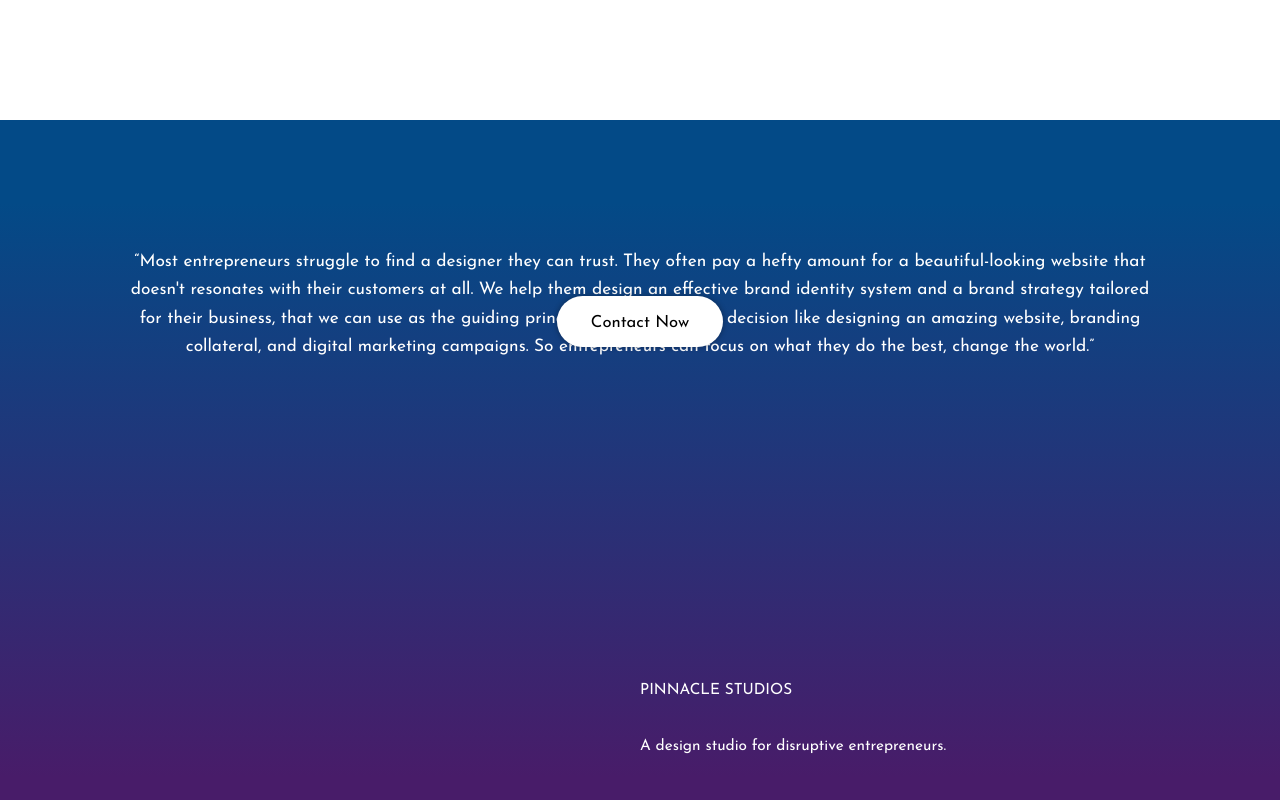
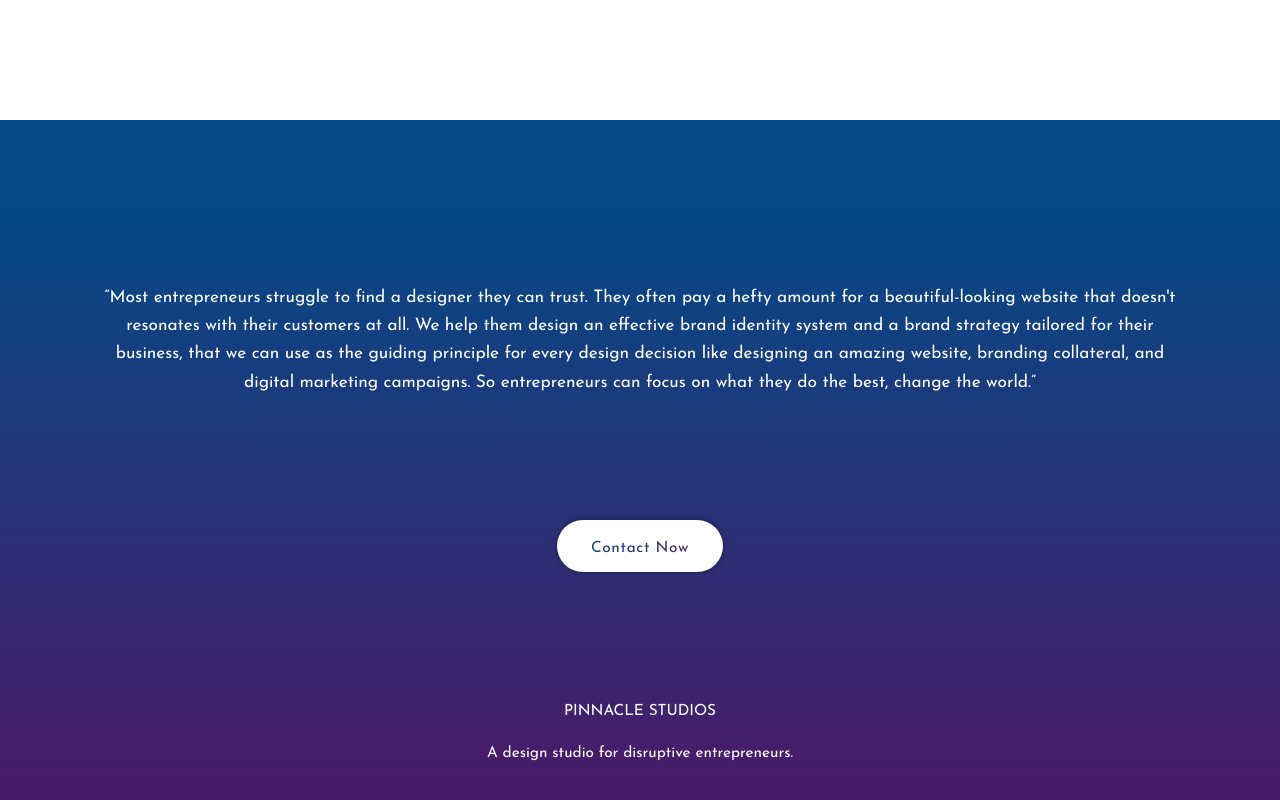
Before and after one commit to haider2shah/pinnacleStudios, a React (Create React App) app in the folder pinnacle-studios/: page / in a window 1280 px wide. Shown: the part 4680-5480 px from the top of the page. Built offline with nearby package versions, Linux system fonts and the light colour scheme.

Commit message:
MQsHomeDone

```diff
--- a/pinnacle-studios/src/components/Hero.css
+++ b/pinnacle-studios/src/components/Hero.css
@@ -204,27 +204,28 @@ h5 {
 
 @media (max-width: 850px) {
 
-    .Hero-section{
-        overflow: hidden;
-    }
 
     .headingSvg{
-        height: 27vw;
-        width: 67vw;
+        height: fit-content;
+        width: 75vw;
     }
 
     .Hero-content h3 {
         color: #3d3b3b;
-        font-size: 1.1em;
+        font-size: 1em;
         font-weight: 700;
         width: 76%;
-        margin: 0;
     }
 
     .Hero-content {
         flex-direction: column;
+        height: 85vw;
         margin-top: 0;
-        height: 81vh;
+        align-items: center;
+        display: flex;
+        justify-content: space-evenly;
+        min-height: 500px;
+        position: relative;
     }
 
     .Hero-content h3 {
@@ -241,14 +242,15 @@ h5 {
         border: none;
         border-radius: 7vw;
         box-shadow: 0 0 5px 1px rgba(0, 0, 0, .25);
-        font-size: 3vw;
+        font-size: 2.5vw;
         font-weight: 200;
-        height: 8.8vw;
+        height: 7.8vw;
         padding-top: .5vh;
         transition: -webkit-transform .4s ease-in;
         transition: transform .4s ease-in;
         transition: transform .4s ease-in, -webkit-transform .4s ease-in;
-        width: 28vw;
+        width: 25vw;
+        top: 0;
     }
 
     .contact-us:hover{
@@ -258,7 +260,7 @@ h5 {
     .Hero-content h5{
         color: #000;
         cursor: pointer;
-        font-size: 3.2vw;
+        font-size: .7em;
         font-style: normal;
         font-weight: 400;
         line-height: 124.5%;
@@ -270,18 +272,18 @@ h5 {
         height: 17vw;
         width: 17vw;
         transform: rotate(45deg);
+        position: static;
     }
 
     .Hero-container {
-        align-items: center;
-        display: flex;
-        height: 100vh;
         justify-content: center;
         margin: 0;
         overflow: hidden;
         padding: 0;
-        position: absolute;
         width: 100%;
+        align-items: center;
+        display: flex;
+        height: 100%;
     }
 
     .Hero-section {
@@ -290,18 +292,20 @@ h5 {
         height: 100vh;
         justify-content: space-evenly;
         min-height: 500px;
+        overflow: hidden;
+
     }
 }
 
 @media (min-width: 450) {
     .Hero-content {
         flex-direction: column;
+        height: 151vw;
         margin-top: 0;
-        height: 63vh;
     }
 
     .headingSvg {
-        height: 29vw;
+        height: fit-content;
         width: 78vw;
     }
 }
--- a/pinnacle-studios/src/components/aboutUs.css
+++ b/pinnacle-studios/src/components/aboutUs.css
@@ -144,6 +144,7 @@
         height: 10vw;
         padding-top: .5vw;
         width: 29vw;
+        top: 0;
     }
 
     .aboutUs-content .column-right {
--- a/pinnacle-studios/src/components/business.css
+++ b/pinnacle-studios/src/components/business.css
@@ -181,5 +181,6 @@
         height: 10vw;
         padding-top: .5vw;
         width: 29vw;
+        top: 0;
     }
 }
--- a/pinnacle-studios/src/components/conclusion.css
+++ b/pinnacle-studios/src/components/conclusion.css
@@ -10,6 +10,9 @@
     width: 100%;
     margin: 0;
     padding: 0;
+    display: flex;
+    justify-content: center;
+    align-items: center;
 }
 
 .conclusion-content {
@@ -17,17 +20,15 @@
     display: flex;
     flex-direction: column;
     flex-wrap: nowrap;
-    height: 100vh;
-    justify-content: space-between;
-    position: relative;
+    height: 90vh;
+    justify-content: space-evenly;
     width: 100%;
 }
 
 .conclusion-content p {
-    margin-top: 16vh;
     color: white;
     font-family: 'Josefin Sans';
-    width: 80%;
+    width: 84%;
     font-family: 'Josefin Sans';
     font-style: normal;
     font-weight: 400;
@@ -36,30 +37,32 @@
 }
 
 .conclusion-content button {
-    color: #000;
     background: #fff;
     border-radius: 3vw;
     box-shadow: 0 0 5px 1px rgba(0, 0, 0, .25);
+    color: #000;
     font-family: Josefin Sans;
     font-size: 1.3vw;
     height: 4vw;
-    position: relative;
-    top: -41vh;
     transition: all .4s ease-in;
     width: 13vw;
+    top: 0;
 }
 
 .conclusion-content button h1 {
-    font-size: 1.3vw;
-    color: black;
-    font-weight: 500;
-    font-family: 'Josefin Sans';
+    color: #000;
+    font-family: Josefin Sans;
     margin: 0;
+    -webkit-text-fill-color: transparent;
+    background: linear-gradient(90deg, #044986 2.52%, #481c69 86.55%);
+    background-clip: border-box;
+    background-clip: text;
+    font-size: 1.2vw;
+    font-weight: 200;
+    letter-spacing: .05vw;
 }
 
 .conclusion-content .BrandName {
-    position: absolute;
-    top: 67%;
     font-size: 1.2vw;
     color: white;
     font-weight: 500;
@@ -68,8 +71,6 @@
 }
 
 .conclusion-container h2 {
-    position: absolute;
-    top: 74%;
     font-size: 1.2vw;
     color: white;
     font-weight: 500;
@@ -78,7 +79,8 @@
 }
 
 .conclusionHeadings{
-
+    height: fit-content;
+    width: fit-content;
 }
 
 @media (max-width: 850px) {
@@ -120,7 +122,6 @@
     }
 
     .conclusion-content button {
-        font-size: 1.3vw;
         COLOR: #000;
         align-items: center;
         background: #fff;
@@ -128,10 +129,12 @@
         box-shadow: 0 0 5px 1px rgba(0, 0, 0, .25);
         display: flex;
         font-family: Josefin Sans;
+        font-size: 1.3vw;
         height: 8vw;
         justify-content: center;
         transition: all .4s ease-in;
         width: 28vw;
+        top: 0;
     }
 
     .conclusion-content button h1 {
@@ -147,4 +150,17 @@
         letter-spacing: .05vw;
         padding-top: .5vw;
     }
+
+    .conclusion-container h2,
+    .conclusion-content .BrandName {
+        color: #fff;
+        font-family: Josefin Sans;
+        font-size: 3.2vw;
+        font-weight: 500;
+    }
+
+    .conclusionHeadings {
+        height: fit-content;
+        width: fit-content;
+    }
 }
--- a/pinnacle-studios/src/components/provide.css
+++ b/pinnacle-studios/src/components/provide.css
@@ -210,6 +210,7 @@
         justify-content: center;
         transition: all .4s ease-in;
         width: 30vw;
+        top: 0;
     }
 
     .provide-content button h1 {
```
